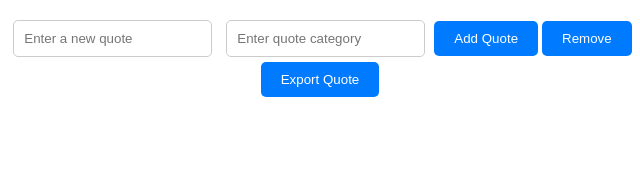
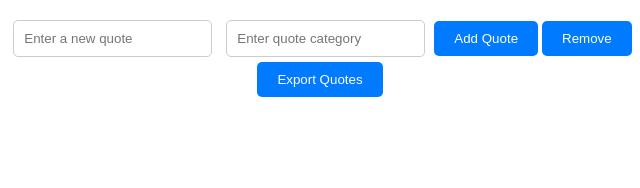
Before and after one commit to getishe/alx_fe_javascript, a plain HTML site: page dom-manipulation/index.html in a window 1280 px wide. Shown: the part 326-514 px from the top of the page, 320-960 px from the left. Drawn offline with Linux system fonts and the light colour scheme.

Commit message:
updated export quotes

```diff
--- a/dom-manipulation/index.html
+++ b/dom-manipulation/index.html
@@ -27,7 +27,7 @@
         <button type="button" id="clearQuotes">Remove</button>
       </form >
 
-    <button type="button" id="exportquotes">Export Quote</button>
+    <button type="button" id="exportquotes">Export Quotes</button>
     </div>
     <footer>
         <p>Quote Generator © 2024</p>
```
